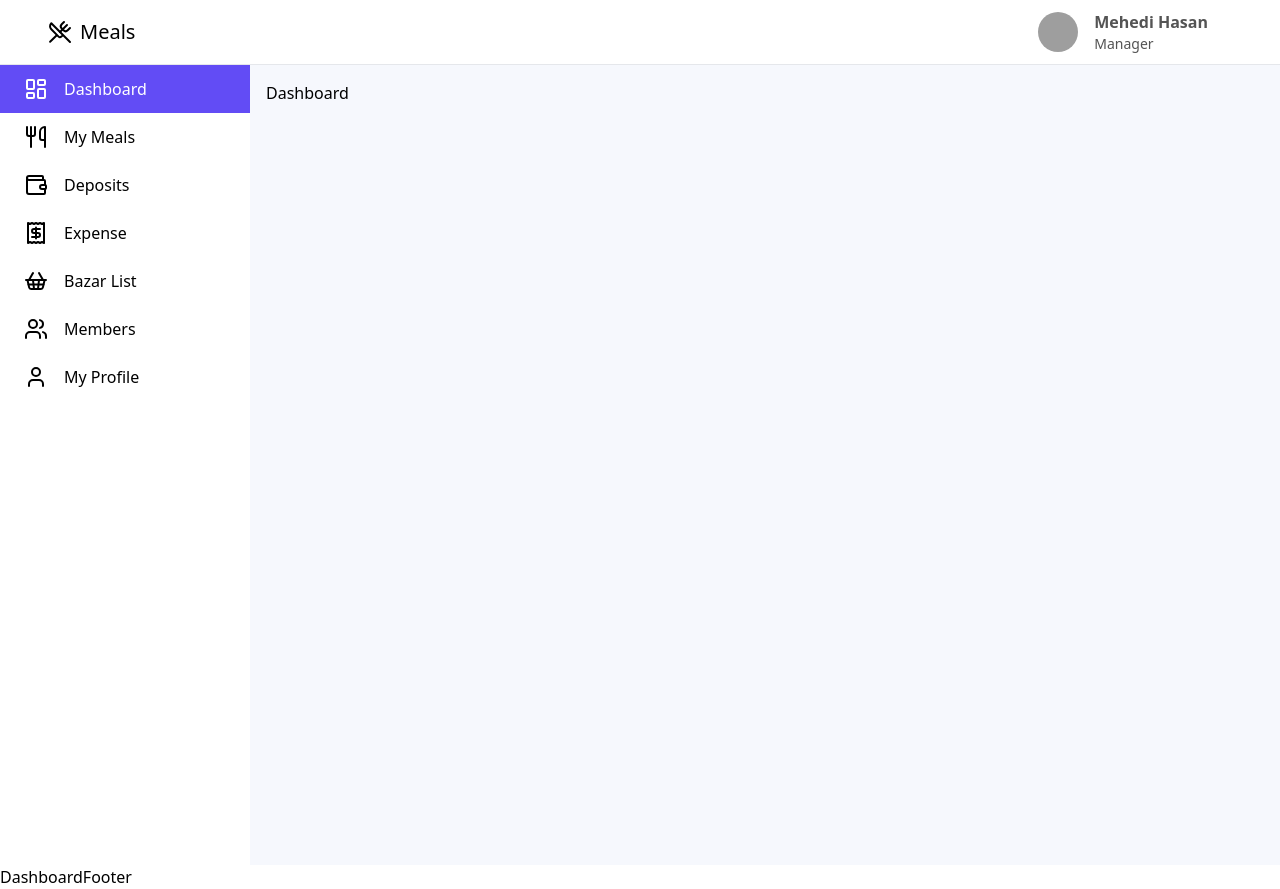
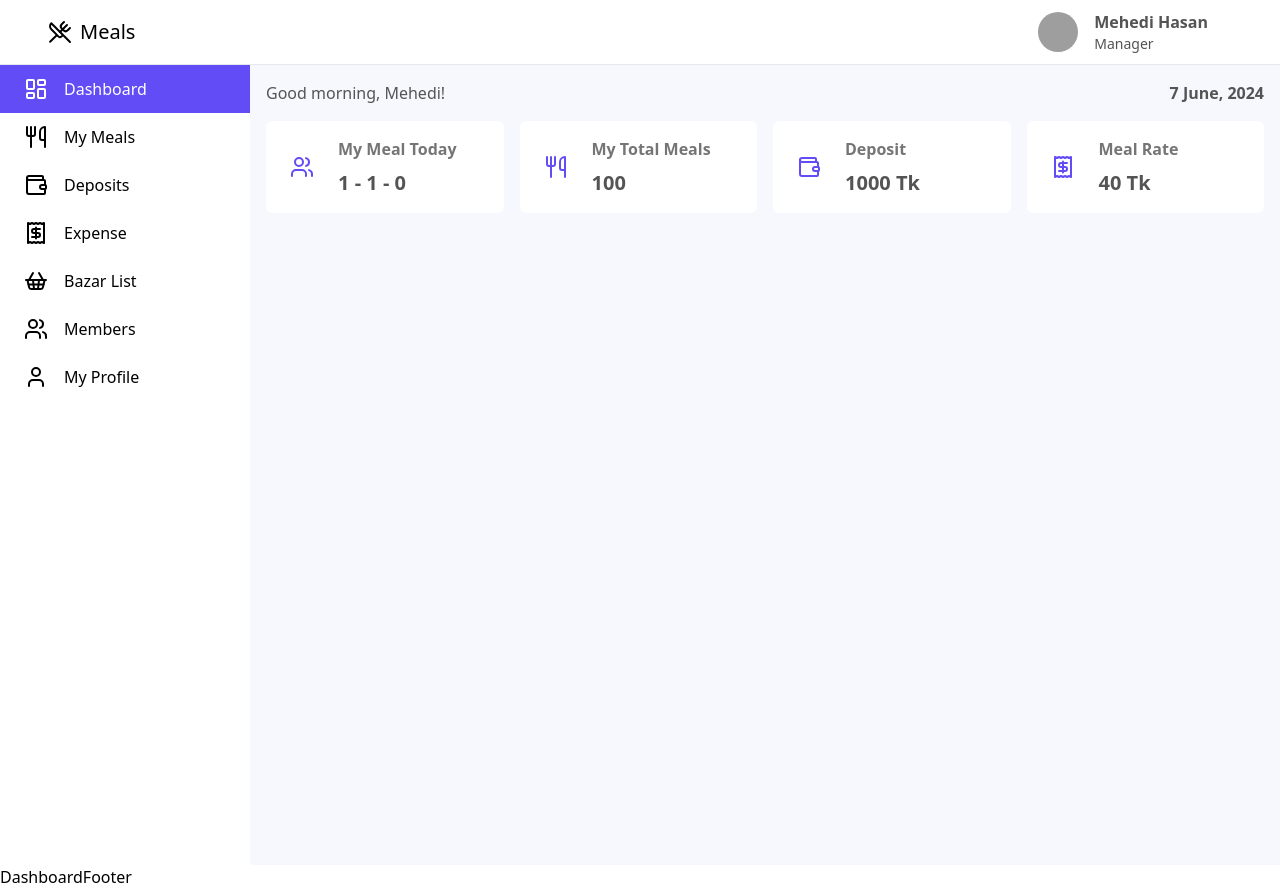
Before and after one commit to mehediyz/meal-management, a React (Vite) app: page /dashboard in a window 1280 px wide. Built offline with nearby package versions, Linux system fonts and the light colour scheme; grey boxes are pictures that could not be loaded.

Commit message:
dashboard stats card

```diff
--- /dev/null
+++ b/src/components/dashboard/StatsCard.jsx
@@ -0,0 +1,16 @@
+const StatsCard = ({ data }) => {
+  const { title, value } = data;
+  return (
+    <div className="bg-white py-4 px-6 hover:shadow-md ease-in-out duration-300 hover:-translate-y-1 rounded-md">
+      <div className="flex items-center gap-6">
+        <span className="text-primary">{<data.icon />}</span>
+        <div className="space-y-2">
+          <h1 className="font-semibold text-grey-500">{title}</h1>
+          <p className="text-xl font-bold text-grey-600">{value}</p>
+        </div>
+      </div>
+    </div>
+  );
+};
+
+export default StatsCard;
--- /dev/null
+++ b/src/constants/data.js
@@ -0,0 +1,24 @@
+import { Receipt, Users, Utensils, Wallet } from "lucide-react";
+
+export const individualStatsData = [
+  {
+    title: "My Meal Today",
+    value: "1 - 1 - 0",
+    icon: Users,
+  },
+  {
+    title: "My Total Meals",
+    value: "100",
+    icon: Utensils,
+  },
+  {
+    title: "Deposit",
+    value: "1000 Tk",
+    icon: Wallet,
+  },
+  {
+    title: "Meal Rate",
+    value: "40 Tk",
+    icon: Receipt,
+  },
+];
--- a/src/pages/Dashboard/Dashboard.jsx
+++ b/src/pages/Dashboard/Dashboard.jsx
@@ -1,5 +1,20 @@
+import StatsCard from "@/components/dashboard/StatsCard";
+import { individualStatsData } from "@/constants/data";
+
 const Dashboard = () => {
-  return <div>Dashboard</div>;
+  return (
+    <div>
+      <div className="flex justify-between text-grey-600 mb-4">
+        <p>Good morning, Mehedi!</p>
+        <p className="font-semibold ">7 June, 2024</p>
+      </div>
+      <div className="grid grid-cols-4 gap-4">
+        {individualStatsData.map((item) => (
+          <StatsCard key={item.title} data={item} />
+        ))}
+      </div>
+    </div>
+  );
 };
 
 export default Dashboard;
```
